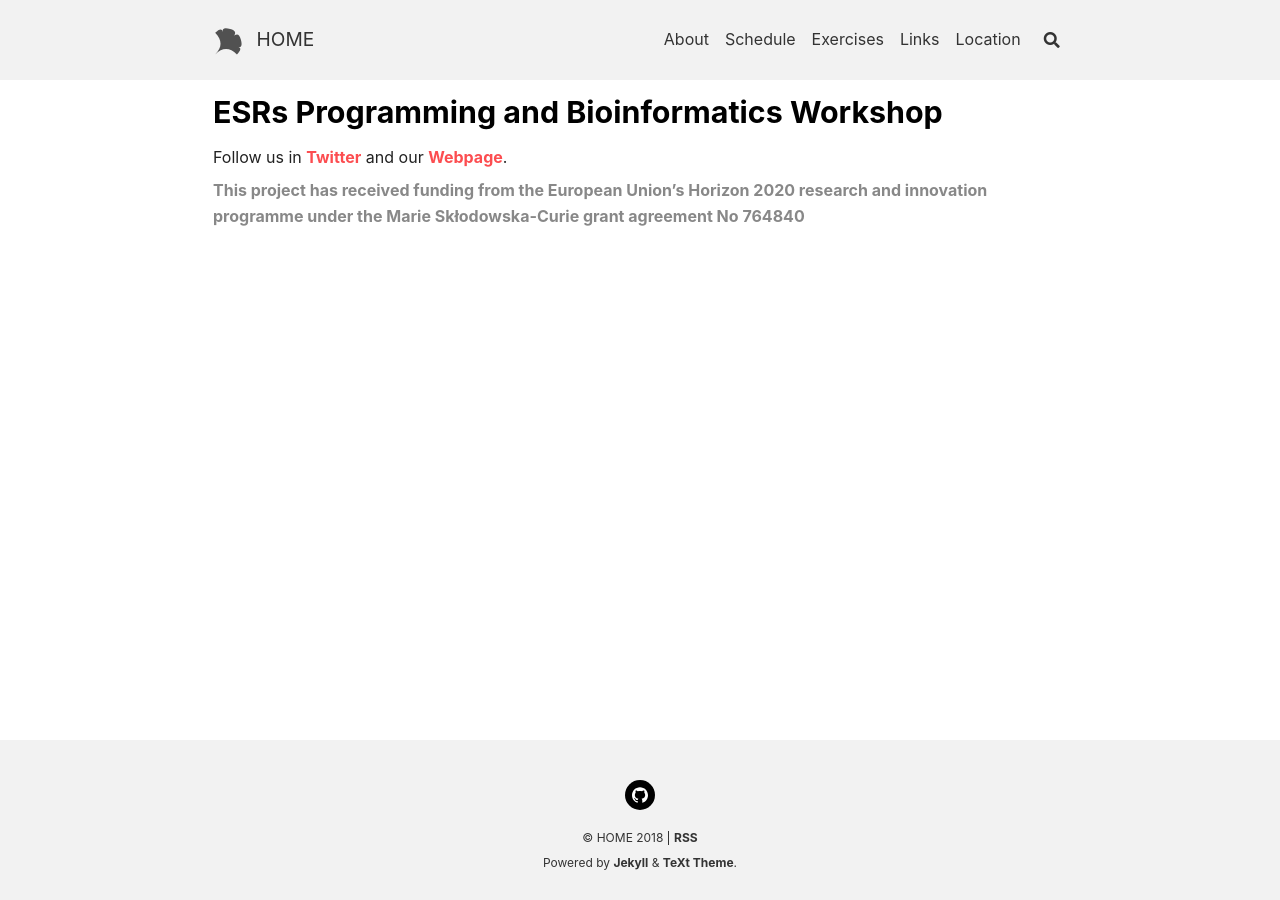
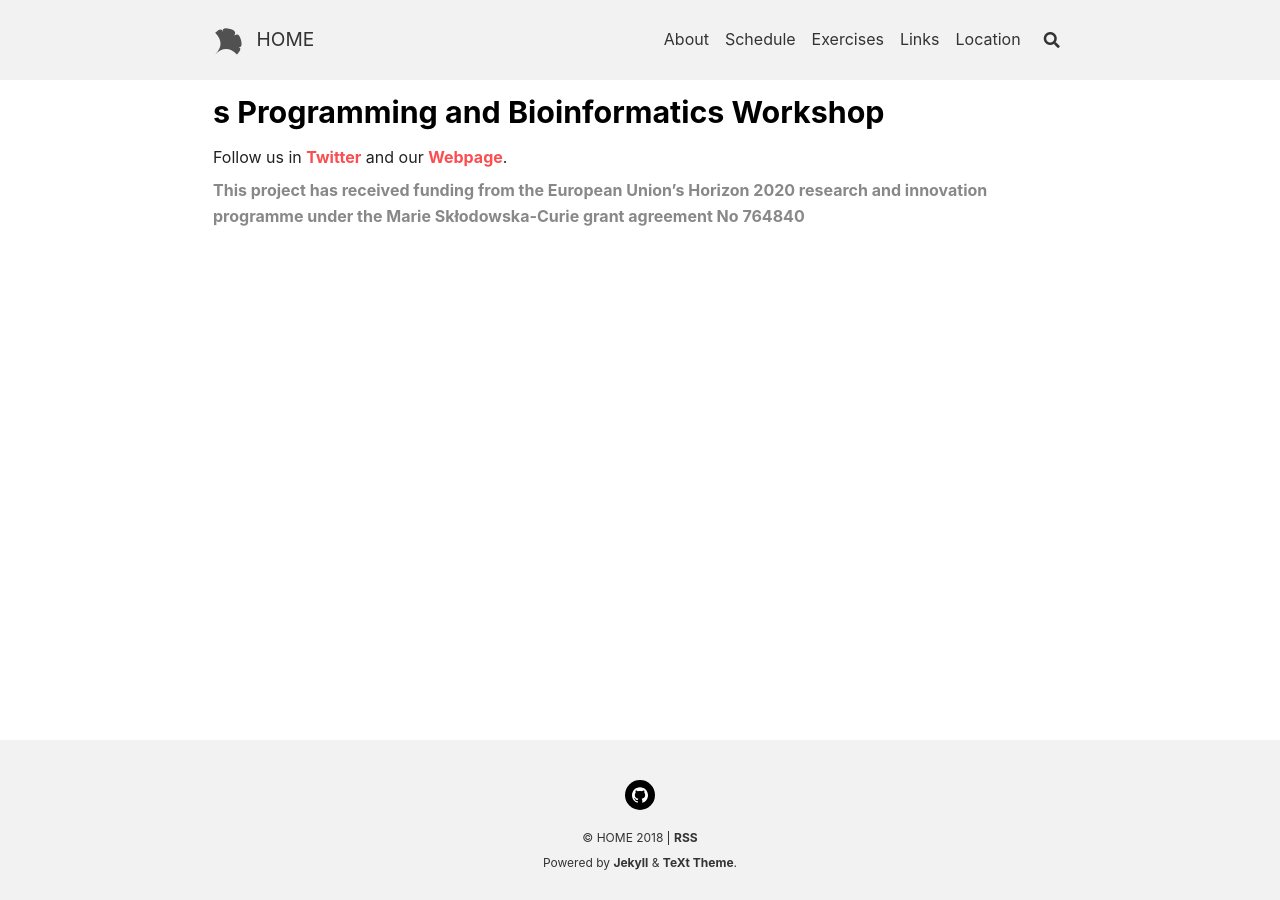
Before and after one commit to itn-ignite/ESRs-Programming-and-Bioinformatics-Workshop, a Jekyll site: the page built from docs/index.md, in a window 1280 px wide. Built offline with Jekyll 4.4.1, drawn with Linux system fonts in a browser that asks for light colours; nearby versions of some CDN libraries; our own code applies the rules of GitHub Pages for plain Markdown files.

Commit message:
Update index.md

```diff
--- a/docs/index.md
+++ b/docs/index.md
@@ -11,7 +11,7 @@ home_header:
 
 ---
 
-## ESRs Programming and Bioinformatics Workshop
+## s Programming and Bioinformatics Workshop
 
 
 Follow us in [Twitter](https://twitter.com/itn_ignite) and our [Webpage](http://www.itn-ignite.eu/).
```
